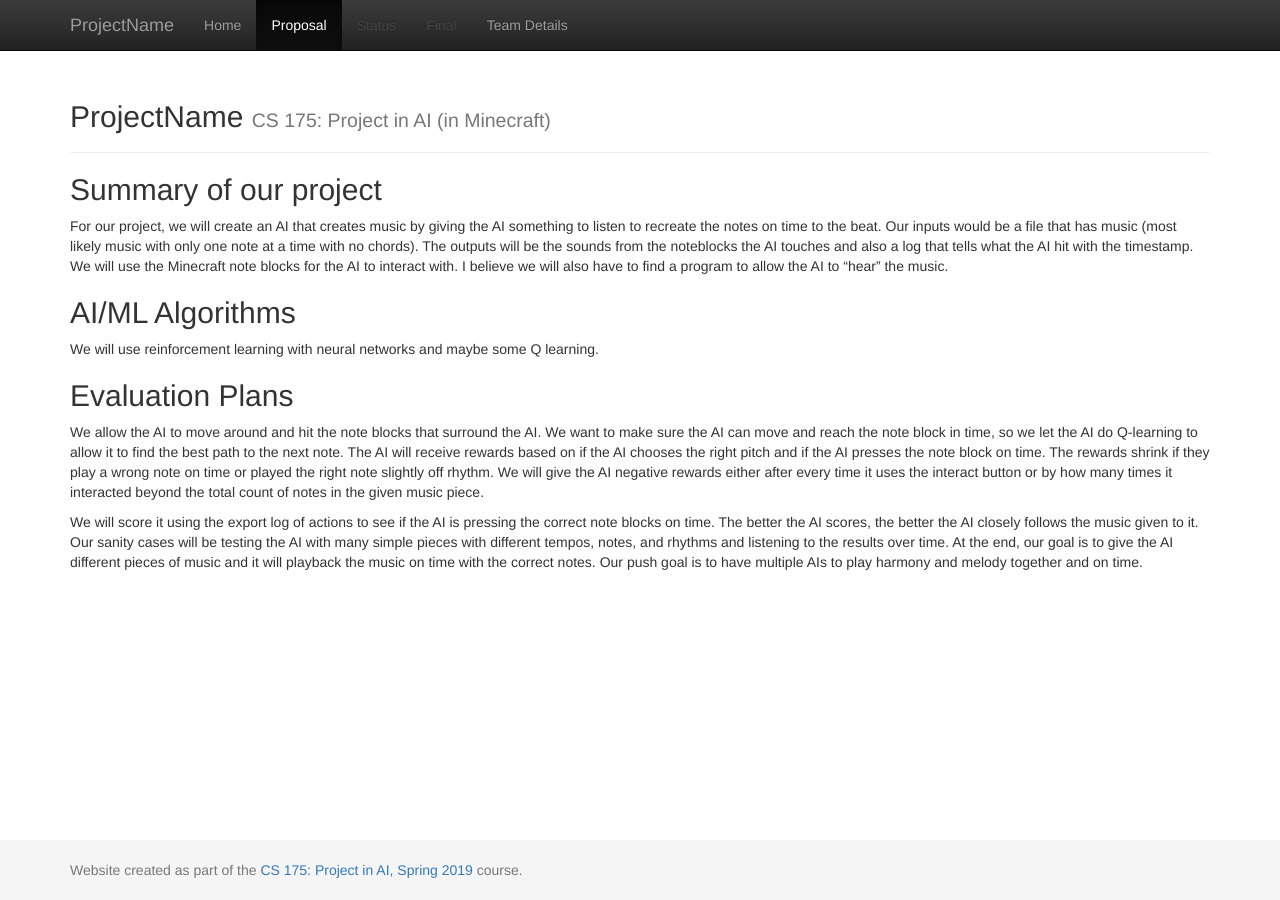
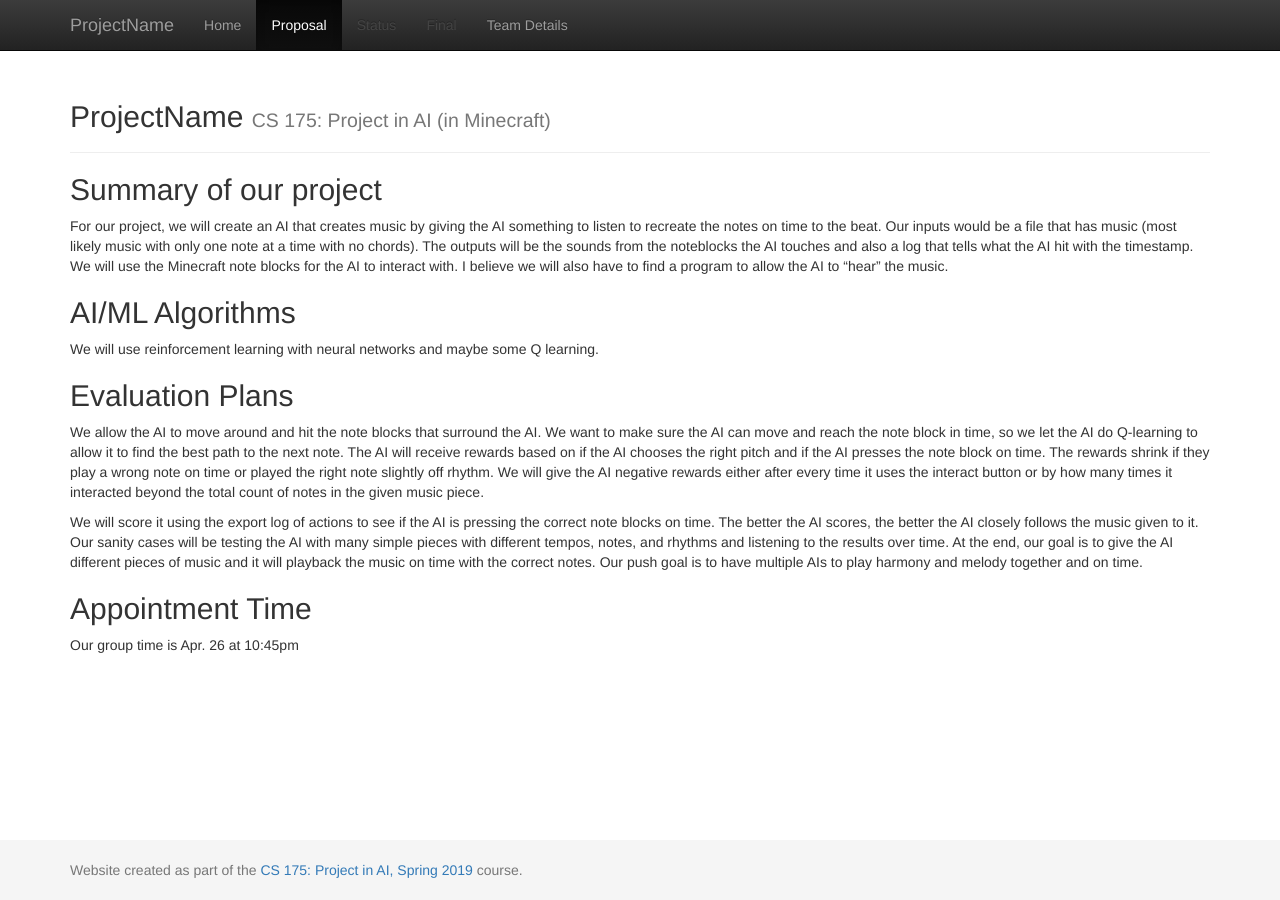
Before and after one commit to AlecJacksonE/HarmonAI, a Jekyll site: the page built from docs/proposal.md, in a window 1280 px wide. Built offline with Jekyll 4.4.1, drawn with Linux system fonts in a browser that asks for light colours.

Commit message:
Added Appointment Time

```diff
--- a/docs/proposal.md
+++ b/docs/proposal.md
@@ -13,3 +13,6 @@ We will use reinforcement learning with neural networks and maybe some Q learnin
 We allow the AI to move around and hit the note blocks that surround the AI. We want to make sure the AI can move and reach the note block in time, so we let the AI do Q-learning to allow it to find the best path to the next note. The AI will receive rewards based on if the AI chooses the right pitch and if the AI presses the note block on time. The rewards shrink if they play a wrong note on time or played the right note slightly off rhythm. We will give the AI negative rewards either after every time it uses the interact button or by how many times it interacted beyond the total count of notes in the given music piece.
 
 We will score it using the export log of actions to see if the AI is pressing the correct note blocks on time. The better the AI scores, the better the AI closely follows the music given to it. Our sanity cases will be testing the AI with many simple pieces with different tempos, notes, and rhythms and listening to the results over time. At the end, our goal is to give the AI different pieces of music and it will playback the music on time with the correct notes. Our push goal is to have multiple AIs to play harmony and melody together and on time.
+
+## Appointment Time
+Our group time is Apr. 26 at 10:45pm
```
